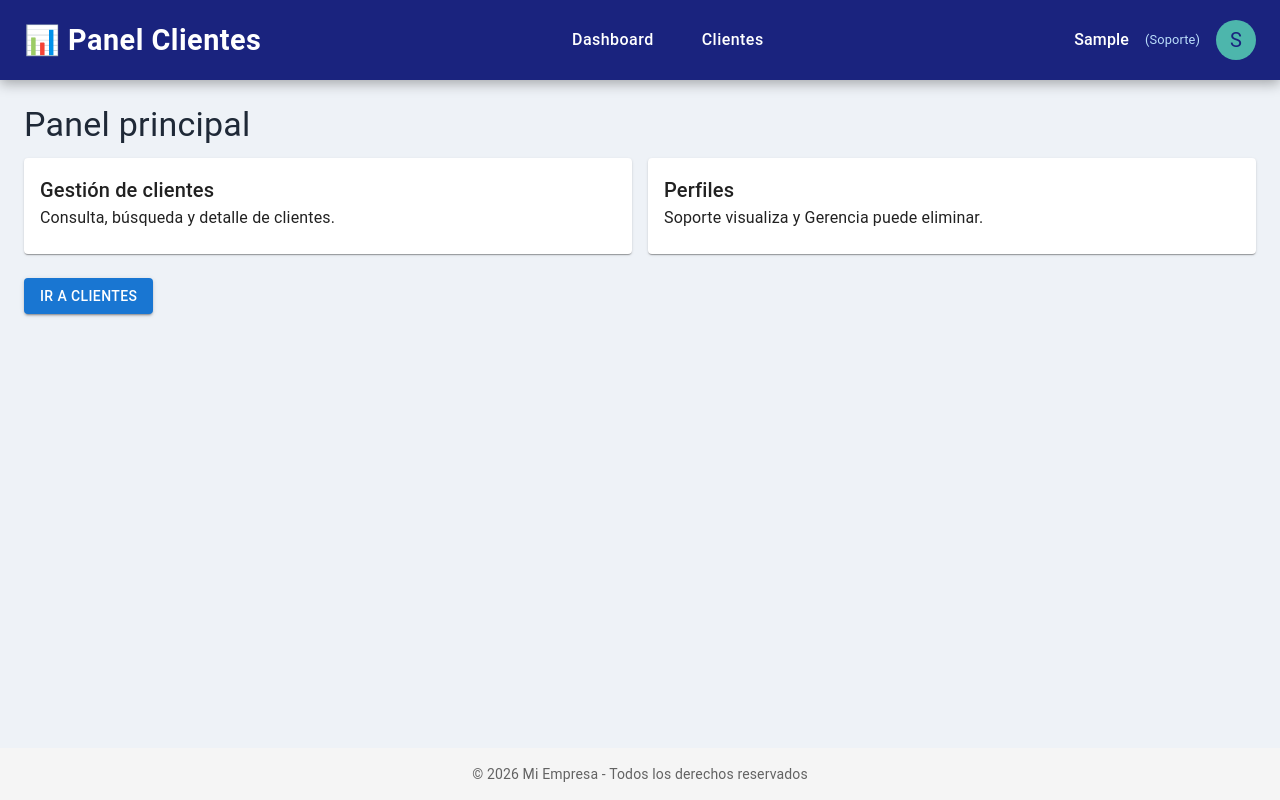
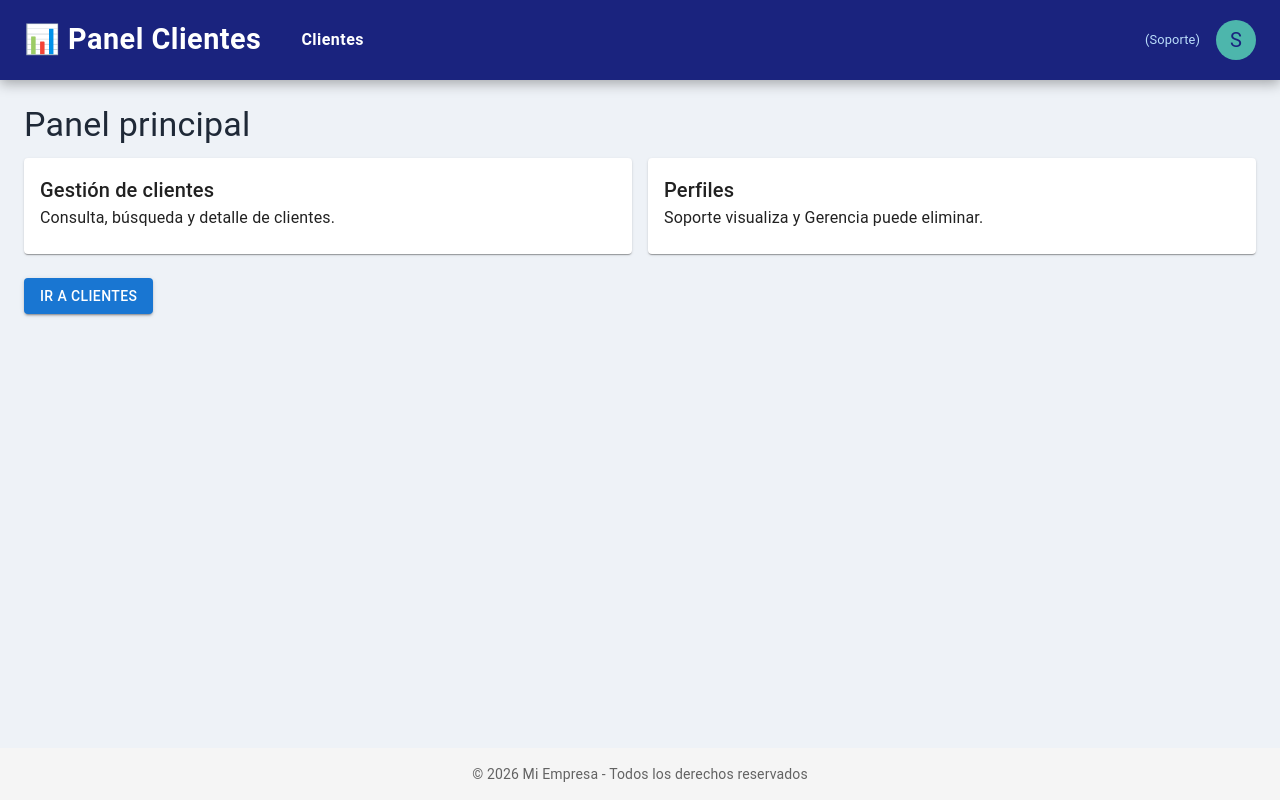
Before and after one commit to Jnh1212/pv_tp_integrador_grupo8, a React (Vite) app in the folder pv_tp_integrador_grupo8/: page /login in a window 1280 px wide. Both pictures are taken after typing "Sample" into the empty fields and a click on the button "Ingresar". Built offline with nearby package versions, Linux system fonts and the light colour scheme.

Commit message:
Actualizaciones del trabajo practico integrador. grupo N°8

```diff
--- a/pv_tp_integrador_grupo8/src/components/layout/Header.jsx
+++ b/pv_tp_integrador_grupo8/src/components/layout/Header.jsx
@@ -36,6 +36,7 @@ const Header = () => {
 >
   <Toolbar sx={{ display: "flex", justifyContent: "space-between", alignItems: "center", minHeight: "70px" }}>
 
+    <Box sx={{ display: "flex", gap: 4 }}>
         {/* Título / Logo */}
       <Typography
         variant="h5"
@@ -51,20 +52,14 @@ const Header = () => {
       >
         📊 Panel Clientes
       </Typography>
-
     {/* Navegación central */}
-    <Box sx={{ display: "flex", gap: 4 }}>
-      <Button
-        component={Link}
-        to="/dashboard"
-        sx={{ color: "#ffffff", textTransform: "none", fontWeight: "500", fontSize: "1rem" }}
-      >
-        Dashboard
-      </Button>
       <Button
         component={Link}
         to="/clientes"
-        sx={{ color: "#ffffff", textTransform: "none", fontWeight: "500", fontSize: "1rem" }}
+        sx={{ color: "#ffffff",
+          textTransform: "none",
+          fontWeight: "bold",
+          fontSize: "1rem" }}
       >
         Clientes
       </Button>
@@ -73,9 +68,7 @@ const Header = () => {
     {/* Usuario y logout */}
     {admin ? (
       <Box sx={{ display: "flex", alignItems: "center", gap: 2 }}>
-        <Typography sx={{ color: "#ffffff", fontWeight: "500" }}>
-          {admin.nombre}
-        </Typography>
+
         <Typography sx={{ color: "#bbdefb", fontSize: "0.8rem" }}>
           ({admin.sector})
         </Typography>
@@ -92,10 +85,20 @@ const Header = () => {
           onClose={handleClose}
           anchorOrigin={{ vertical: "bottom", horizontal: "right" }}
           transformOrigin={{ vertical: "top", horizontal: "right" }}
+          sx={{ minWidth: 220 }}
         >
-          <MenuItem onClick={handleClose} sx={{ justifyContent: "center" }}>
-             <AccountCircleIcon />
-          </MenuItem>
+          <Box sx={{ display: "flex", flexDirection: "column", alignItems: "center", p: 2 }}>
+            <Avatar sx={{ bgcolor: "#4db6ac", width: 50, height: 50, mb: 1 }}>
+              {admin.nombre?.charAt(0).toUpperCase() || "A"}
+            </Avatar>
+            <Typography sx={{ fontWeight: "bold" }}>{admin.nombre}</Typography>
+            <Typography sx={{ fontSize: "0.85rem", color: "text.secondary" }}>
+              {admin.sector}
+            </Typography>
+            <Typography sx={{ fontSize: "0.75rem", color: "text.disabled" }}>
+              {"correo@gmail.com"}
+            </Typography>
+          </Box>
           <MenuItem onClick={handleLogout} sx={{ color: "#d32f2f", justifyContent: "center" }}>
              <LogoutIcon />
           </MenuItem>
```
Lines whose indentation alone changed are shown as unchanged.
